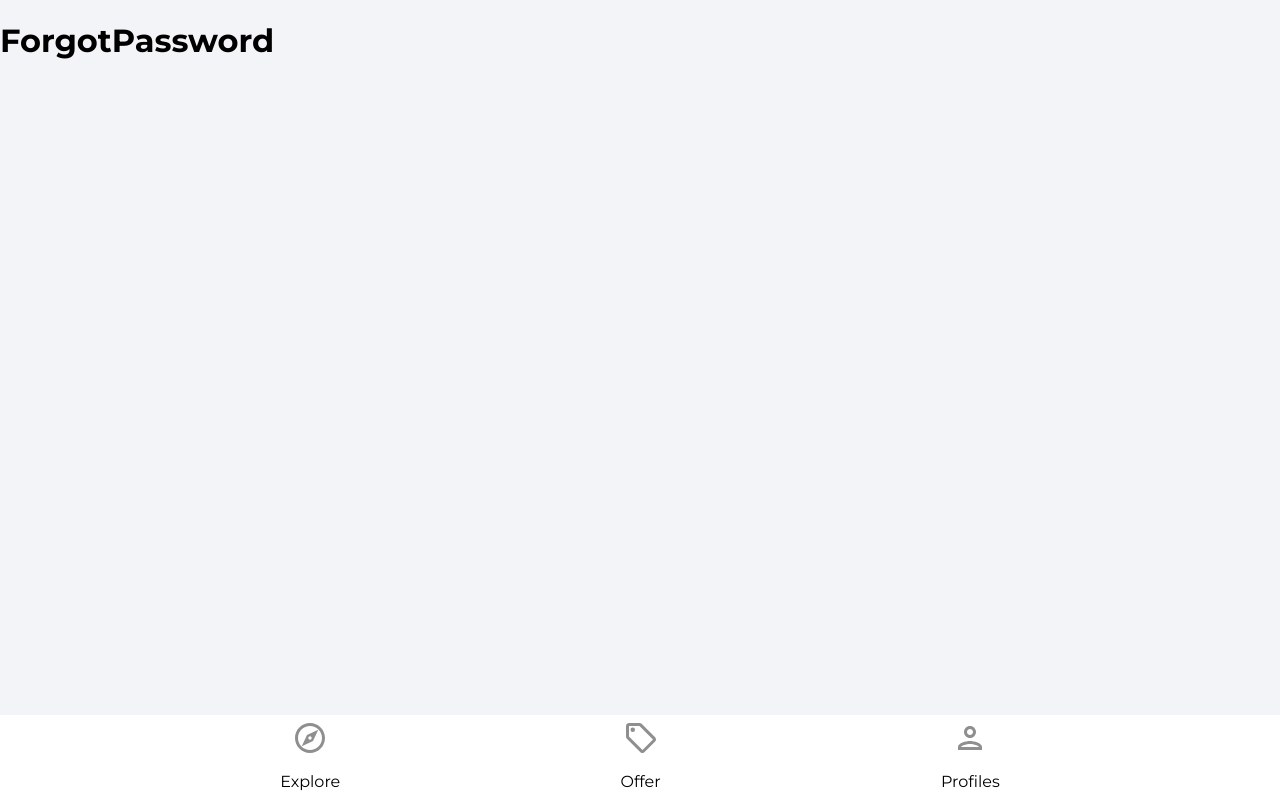
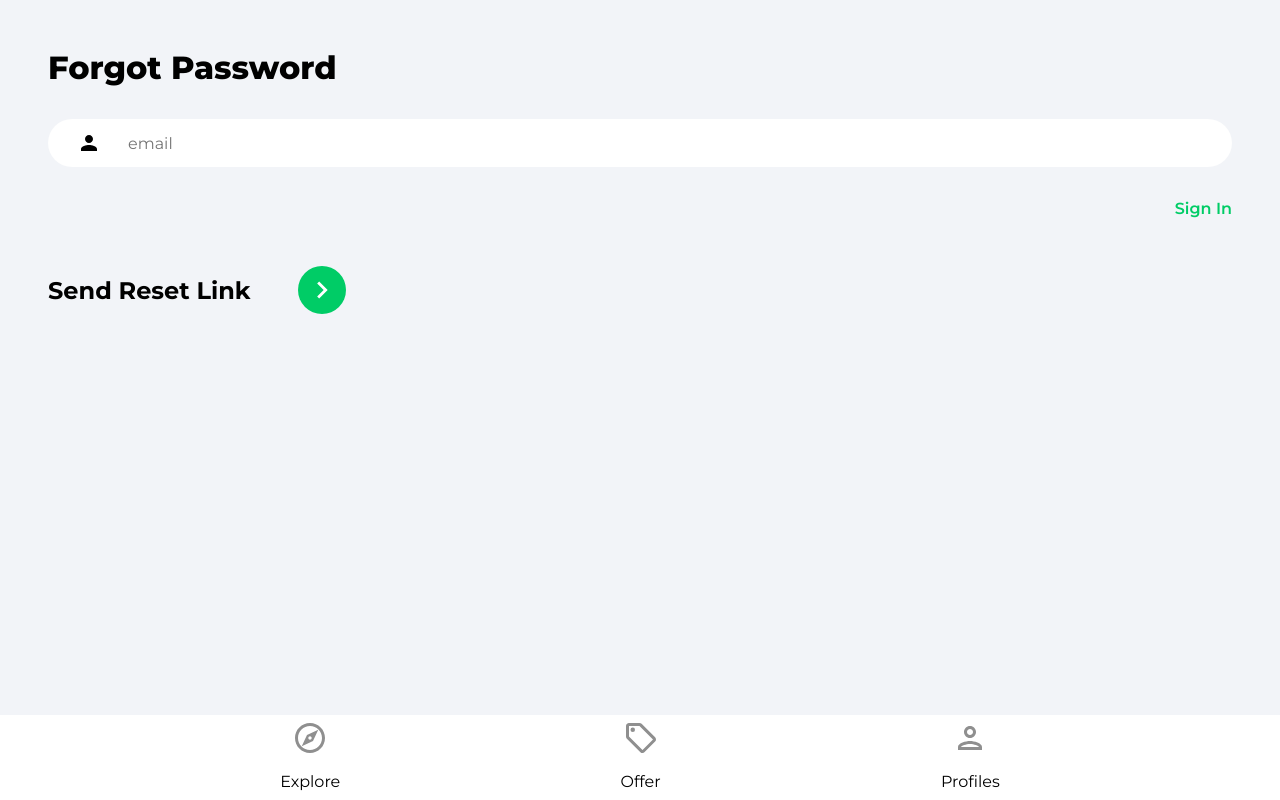
Before and after one commit to PhilipGreene08/house-marketplace, a React (Create React App) app: page /forgot-password in a window 1280 px wide. Built offline with nearby package versions, Linux system fonts and the light colour scheme.

Commit message:
Add files via upload

```diff
--- a/src/App.js
+++ b/src/App.js
@@ -2,6 +2,7 @@
 import { ToastContainer } from 'react-toastify';
 import 'react-toastify/dist/ReactToastify.css';
 import Navbar from './components/Navbar';
+import PrivateRoute from './components/PrivateRoute';
 import Explore from './pages/Explore';
 import Offers from './pages/Offers';
 import Profile from './pages/Profile';
@@ -16,7 +17,9 @@
         <Routes>
           <Route path='/' element={<Explore />} />
           <Route path='/offers' element={<Offers />} />
-          <Route path='/profile' element={<Profile />} />
+          <Route path='/profile' element={<PrivateRoute />}>
+            <Route path='/profile' element={<Profile />} />
+          </Route>
           <Route path='/sign-in' element={<SignIn />} />
           <Route path='/sign-up' element={<SignUp />} />
           <Route path='/forgot-password' element={<ForgotPassword />} />
--- /dev/null
+++ b/src/components/OAuth.jsx
@@ -0,0 +1,59 @@
+import React from 'react';
+import { useLocation, useNavigate } from 'react-router-dom';
+import { getAuth, signInWithPopup, GoogleAuthProvider } from 'firebase/auth';
+import {
+  doc,
+  setDoc,
+  getDoc,
+  timeStamp,
+  serverTimestamp,
+} from 'firebase/firestore';
+import { db } from '../firebase.config';
+import { toast } from 'react-toastify';
+import googleIcon from '../assets/svg/googleIcon.svg';
+
+function OAuth() {
+  const navigate = useNavigate();
+  const location = useLocation();
+
+  const onGoogleClick = async () => {
+    try {
+      const auth = getAuth();
+      const provider = new GoogleAuthProvider();
+      const result = await signInWithPopup(auth, provider);
+      // The signed-in user info.
+      const user = result.user;
+      // This gives you a Google Access Token. You can use it to access the Google API.
+      const credential = GoogleAuthProvider.credentialFromResult(result);
+      const token = credential.accessToken;
+
+      //check for user in database
+      const docRef = doc(db, 'users', user.uid);
+      const docSnap = await getDoc(docRef);
+
+      //if user doesnt exist create user
+      if (!docSnap.exists()) {
+        await setDoc(doc(db, 'users', user.uid), {
+          name: user.displayName,
+          email: user.email,
+          timeStamp: serverTimestamp(),
+        });
+      }
+      navigate('/');
+    } catch (error) {
+      toast.error('Could not authorize with Google');
+    }
+  };
+  return (
+    <div className='socialLogin'>
+      <p className=''>
+        Sign {location.pathname === '/sign-up' ? 'up' : 'in'} with{' '}
+      </p>
+      <button className='socialIconDiv' onClick={onGoogleClick}>
+        <img src={googleIcon} className='socialIconImg' alt='google' />
+      </button>
+    </div>
+  );
+}
+
+export default OAuth;
--- /dev/null
+++ b/src/components/PrivateRoute.jsx
@@ -0,0 +1,16 @@
+import React from 'react';
+import { Navigate, Outlet } from 'react-router-dom';
+import { useAuthStatus } from '../hooks/useAuthStatus';
+import Spinner from './Spinner';
+
+const PrivateRoute = () => {
+  const { loggedIn, checkingStatus } = useAuthStatus();
+
+  if (checkingStatus) {
+    return <Spinner />;
+  }
+
+  return loggedIn ? <Outlet /> : <Navigate to='/sign-in' />;
+};
+
+export default PrivateRoute;
--- /dev/null
+++ b/src/components/Spinner.jsx
@@ -0,0 +1,11 @@
+import React from 'react';
+
+function Spinner() {
+  return (
+    <div className='loadingSpinnerContainer'>
+      <div className='loadingSpinner'></div>
+    </div>
+  );
+}
+
+export default Spinner;
--- /dev/null
+++ b/src/hooks/useAuthStatus.js
@@ -0,0 +1,29 @@
+import React from 'react';
+import { useEffect, useState, useRef } from 'react';
+import { getAuth, onAuthStateChanged } from 'firebase/auth';
+
+export const useAuthStatus = () => {
+  const [loggedIn, setLoggedIn] = useState(false);
+  const [checkingStatus, setCheckingStatus] = useState(true);
+
+  const isMounted = useRef(true);
+
+  useEffect(() => {
+    if (isMounted) {
+      const auth = getAuth();
+      onAuthStateChanged(auth, (user) => {
+        if (user) {
+          setLoggedIn(true);
+        }
+        setCheckingStatus(false);
+      });
+    }
+
+    return () => {
+      isMounted.current = false;
+    };
+  }, [isMounted]);
+
+  return { loggedIn, checkingStatus };
+};
+export default useAuthStatus;
--- a/src/pages/ForgotPassword.jsx
+++ b/src/pages/ForgotPassword.jsx
@@ -1,9 +1,58 @@
 import React from 'react';
+import { useState } from 'react';
+import { Link } from 'react-router-dom';
+import { getAuth, sendPasswordResetEmail } from 'firebase/auth';
+import { toast } from 'react-toastify';
+import { ReactComponent as ArrowRightIcon } from '../assets/svg/keyboardArrowRightIcon.svg';
 
 function ForgotPassword() {
+  const [email, setEmail] = useState();
+  const onChange = (e) => {
+    setEmail(e.target.value);
+  };
+
+  const onSubmit = async (e) => {
+    e.preventDefault();
+    try {
+      const auth = getAuth();
+
+      await sendPasswordResetEmail(auth, email);
+      toast.success('Please check your email');
+    } catch (error) {
+      toast.error('Could not send reset email');
+    }
+  };
+
   return (
-    <div>
-      <h1>ForgotPassword</h1>
+    <div className='pageContainer'>
+      <header>
+        <p className='pageHeader'>Forgot Password</p>
+      </header>
+      <main>
+        <form onSubmit={onSubmit}>
+          <input
+            type='email'
+            className='emailInput'
+            placeholder='email'
+            id='email'
+            value={email}
+            onChange={onChange}
+          />
+          <Link className='forgotPasswordLink' to='/sign-in'>
+            Sign In
+          </Link>
+          <div className='signInBar'>
+            <div className='signInText'>Send Reset Link</div>
+            <button className='signInButton'>
+              <ArrowRightIcon
+                fill='white'
+                width='34px'
+                height='34px'
+              ></ArrowRightIcon>
+            </button>
+          </div>
+        </form>
+      </main>
     </div>
   );
 }
--- a/src/pages/Profile.jsx
+++ b/src/pages/Profile.jsx
@@ -37,14 +37,15 @@
         name: name,
         email: email,
       });
-      console.log(auth.currentUser);
-      const emailString = email.toString();
-      await updateEmail(auth.currentUser, emailString);
+
+      //if user email does not equal the email on the acct, update email in firebase
+      auth.currentUser.email !== email &&
+        (await updateEmail(auth.currentUser, email));
 
       toast.success('change complete');
     } catch (error) {
       console.log(error);
-      toast.error('Something went wrong');
+      toast.error('Something went wrong. Try logging out then logging back in');
     }
   };
 
--- a/src/pages/SignIn.jsx
+++ b/src/pages/SignIn.jsx
@@ -6,6 +6,7 @@
 import { getAuth, signInWithEmailAndPassword } from 'firebase/auth';
 import { ReactComponent as ArrowRightIcon } from '../assets/svg/keyboardArrowRightIcon.svg';
 import visibilityIcon from '../assets/svg/visibilityIcon.svg';
+import OAuth from '../components/OAuth';
 function SignIn() {
   const [showPassword, setShowPassword] = useState(false);
   const [formData, setFormData] = useState({
@@ -86,7 +87,7 @@
               </button>
             </div>
           </form>
-          {/* oauth */}
+          <OAuth />
           <Link to='/sign-up' className='registerLink'>
             Sign Up Instead
           </Link>
--- a/src/pages/SignUp.jsx
+++ b/src/pages/SignUp.jsx
@@ -11,6 +11,7 @@
 import { db } from '../firebase.config';
 import visibilityIcon from '../assets/svg/visibilityIcon.svg';
 import { toast } from 'react-toastify';
+import OAuth from '../components/OAuth';
 function SignUp() {
   const [showPassword, setShowPassword] = useState(false);
   const [formData, setFormData] = useState({
@@ -115,7 +116,7 @@
               </button>
             </div>
           </form>
-          {/* oauth */}
+          <OAuth />
           <Link to='/sign-in' className='registerLink'>
             Sign In Instead
           </Link>
```
